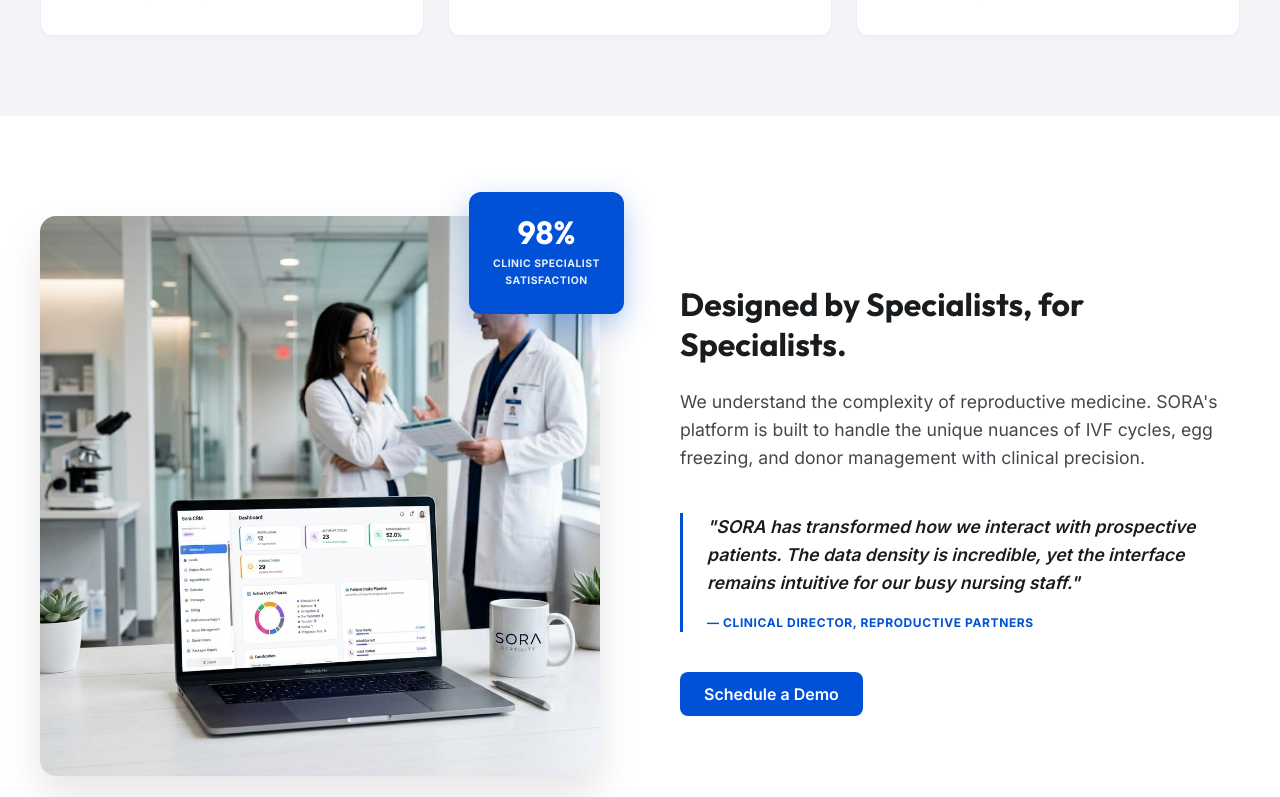
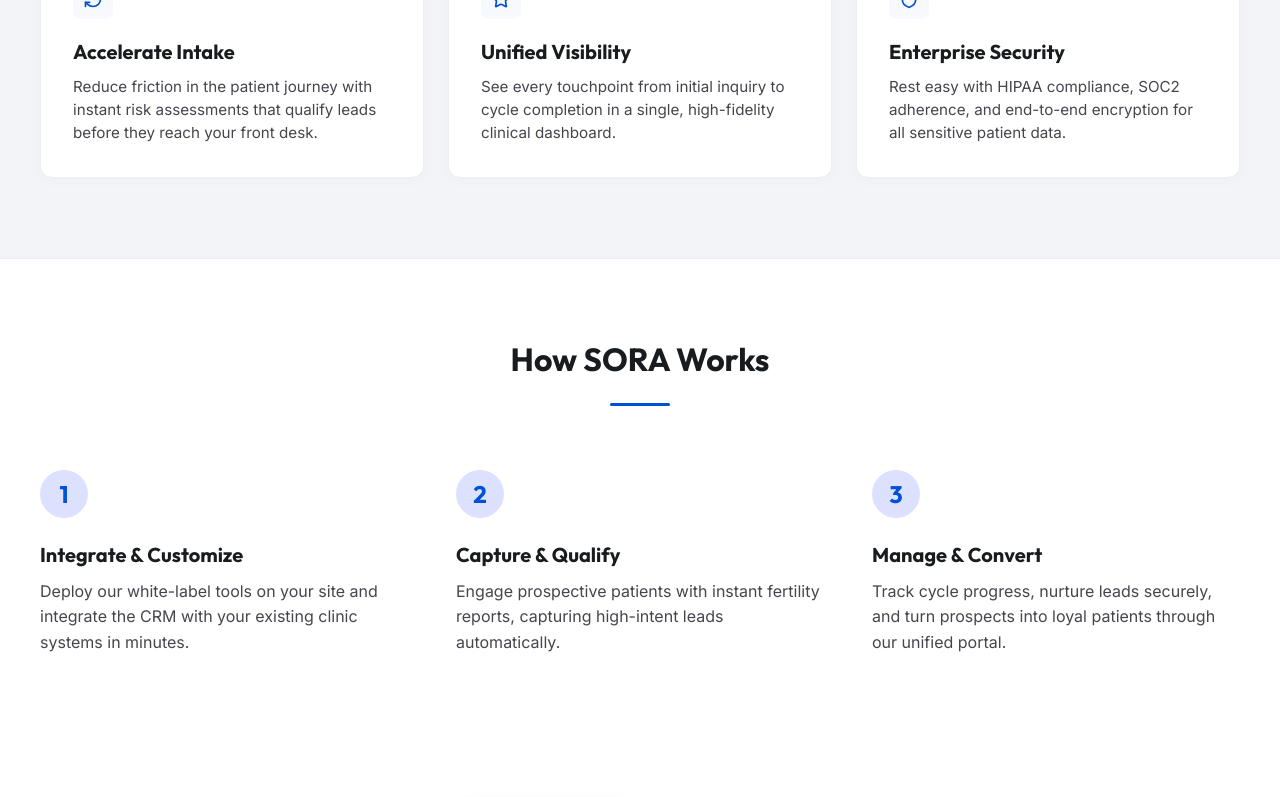
Before and after one commit to siddhanthardik/sora-fertility-scoring, a Next.js app in the folder landing/: page / in a window 1280 px wide. Shown: the part 2000-2797 px from the top of the page. Built offline with nearby package versions, Linux system fonts and the light colour scheme; a web font is replaced by a local one.

Commit message:
feat: restore original Navbar links, add Benefits and How It Works sections, and update hero image

```diff
--- a/landing/src/app/page.js
+++ b/landing/src/app/page.js
@@ -29,7 +29,7 @@
 
           <div className={styles.heroVisual}>
             <div className={styles.dashboardWrapper}>
-              <Image src="/clinic-dashboard.jpg" alt="SORA Dashboard" width={600} height={400} className={styles.dashboardImg} priority />
+              <Image src="/doctors.jpg" alt="SORA Dashboard" width={600} height={400} className={styles.dashboardImg} priority />
               <div className={styles.glassCard}>
                 <div className={styles.glassIcon}><ArrowUpRight size={16} /></div>
                 <div>
@@ -87,8 +87,8 @@
         </div>
       </section>
 
-      {/* UNIFIED ECOSYSTEM SECTION */}
-      <section className={styles.ecoSection}>
+      {/* UNIFIED ECOSYSTEM SECTION (Benefits) */}
+      <section id="benefits" className={styles.ecoSection}>
         <div className={styles.ecoInner}>
           <div className={styles.ecoHeader}>
             <div className={styles.ecoHeaderLeft}>
@@ -115,6 +115,31 @@
               <div className={styles.ecoIcon}><Shield size={20} /></div>
               <h4 className={styles.ecoCardTitle}>Enterprise Security</h4>
               <p className={styles.ecoCardDesc}>Rest easy with HIPAA compliance, SOC2 adherence, and end-to-end encryption for all sensitive patient data.</p>
+            </div>
+          </div>
+        </div>
+      </section>
+
+      {/* HOW IT WORKS SECTION */}
+      <section id="how-it-works" className={styles.howItWorksSection}>
+        <div className={styles.howItWorksInner}>
+          <h2 className={styles.sectionTitleCenter}>How SORA Works</h2>
+          <div className={styles.accentLine}></div>
+          <div className={styles.stepsGrid}>
+            <div className={styles.stepCard}>
+              <div className={styles.stepNumber}>1</div>
+              <h3 className={styles.stepTitle}>Integrate & Customize</h3>
+              <p className={styles.stepDesc}>Deploy our white-label tools on your site and integrate the CRM with your existing clinic systems in minutes.</p>
+            </div>
+            <div className={styles.stepCard}>
+              <div className={styles.stepNumber}>2</div>
+              <h3 className={styles.stepTitle}>Capture & Qualify</h3>
+              <p className={styles.stepDesc}>Engage prospective patients with instant fertility reports, capturing high-intent leads automatically.</p>
+            </div>
+            <div className={styles.stepCard}>
+              <div className={styles.stepNumber}>3</div>
+              <h3 className={styles.stepTitle}>Manage & Convert</h3>
+              <p className={styles.stepDesc}>Track cycle progress, nurture leads securely, and turn prospects into loyal patients through our unified portal.</p>
             </div>
           </div>
         </div>
--- a/landing/src/app/page.module.css
+++ b/landing/src/app/page.module.css
@@ -597,3 +597,14 @@
     flex-direction: row;
   }
 }
+
+/* HOW IT WORKS SECTION */
+.howItWorksSection { background: white; padding: 80px 24px; border-top: 1px solid #eceef1; }
+.howItWorksInner { max-width: 1200px; margin: 0 auto; text-align: center; }
+.sectionTitleCenter { font-family: var(--font-display); font-size: 2rem; font-weight: 700; color: #191c1e; margin-bottom: 24px; text-align: center; }
+.stepsGrid { display: grid; grid-template-columns: 1fr; gap: 32px; margin-top: 64px; text-align: left; }
+@media (min-width: 768px) { .stepsGrid { grid-template-columns: repeat(3, 1fr); gap: 48px; } }
+.stepCard { display: flex; flex-direction: column; }
+.stepNumber { background: #dbe1ff; color: #0051d5; font-family: var(--font-display); font-size: 1.5rem; font-weight: 700; width: 48px; height: 48px; display: flex; align-items: center; justify-content: center; border-radius: 50%; margin-bottom: 24px; }
+.stepTitle { font-family: var(--font-display); font-size: 1.25rem; font-weight: 700; color: #191c1e; margin-bottom: 12px; }
+.stepDesc { color: #45464d; font-size: 1rem; line-height: 1.6; }
```
Also changed, not shown: landing/old_page.txt (added).
